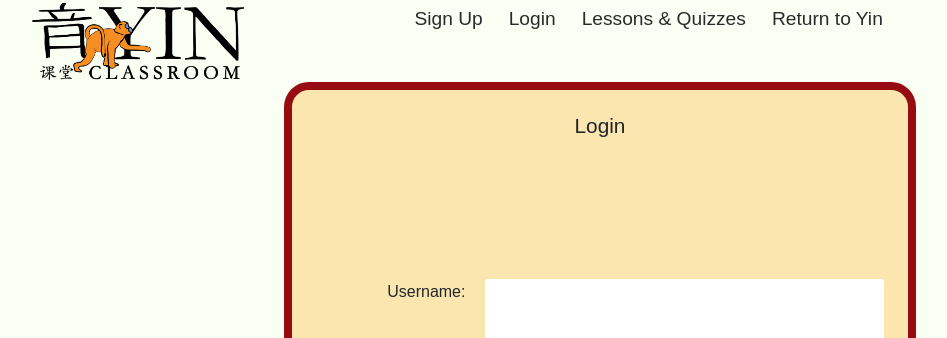
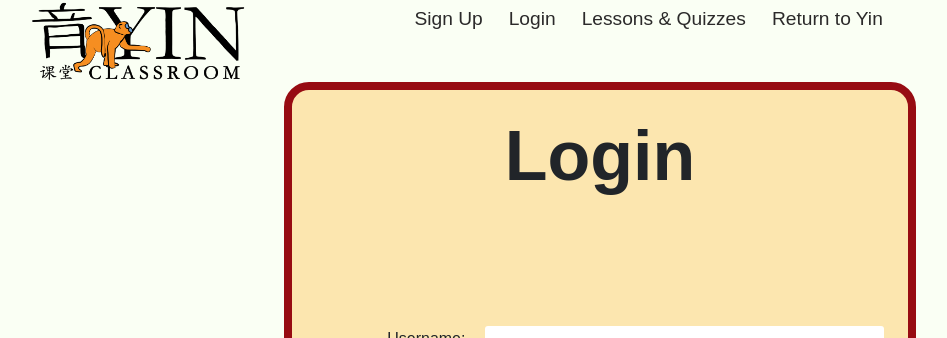
Before and after one commit to LeoHolman/yin, a Next.js app in the folder app/: page /Home in a window 1280 px wide. Shown: the part 88-426 px from the top of the page, without its empty margins (160-1107 px from the left). Built offline with nearby package versions, Linux system fonts and the light colour scheme; no server answers.

Commit message:
font implementation test login pg

```diff
--- a/app/public/index.html
+++ b/app/public/index.html
@@ -9,6 +9,15 @@
       name="description"
       content="Web site created using create-react-app"
     />
+
+    <!-- font imports -->
+
+    <!-- Averia Sans Libre & Ubuntu Sans -->
+    <link rel="preconnect" href="https://fonts.googleapis.com">
+    <link rel="preconnect" href="https://fonts.gstatic.com" crossorigin>
+    <link href="https://fonts.googleapis.com/css2?family=Averia+Sans+Libre:ital,wght@0,300;0,400;0,700;1,300;1,400;1,700&family=Ubuntu+Sans:ital,wght@0,100..800;1,100..800&display=swap" rel="stylesheet">
+
+
     <link rel="apple-touch-icon" href="%PUBLIC_URL%/logo192.png" />
     <!--
       manifest.json provides metadata used when your web app is installed on a
--- a/app/src/css/login.css
+++ b/app/src/css/login.css
@@ -17,3 +17,10 @@ form {
     border: 8px solid #970C12;
     background: rgba(255, 205, 109, 0.50);
 }
+
+#loginform h3 {
+    font-family: "Averia Sans Libre", sans-serif;
+    font-weight: 700;
+    font-style: normal;
+    font-size: 70px;
+}
```
